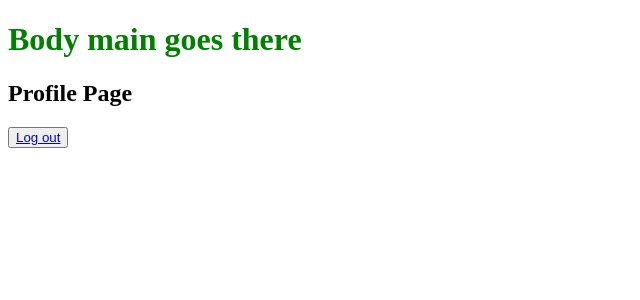
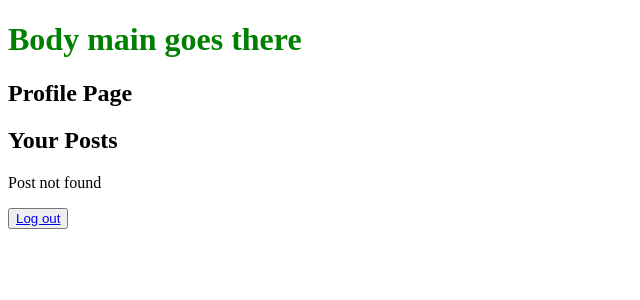
Before and after one commit to Letsdothis94/cs50-FP, a Flask app: page /profile in a window 1280 px wide. Shown: the part 103-403 px from the top of the page, without its empty margins (0-640 px from the left). Run offline with Flask 3, Linux system fonts and the light colour scheme; some libraries are stand-ins or nearby versions.

Commit message:
[profile]: Added own posts to profile

```diff
--- a/app.py
+++ b/app.py
@@ -80,12 +80,15 @@ def make_post():
 
 @app.route("/profile")
 def profile():
-    return render_template("profile.html")
+    user_id = session.get('user_id')
+    posts = db.execute("SELECT * FROM posts WHERE user_id = ?", user_id)
+    return render_template("profile.html", posts=posts)
 
 @app.route("/logout")
 def logout():
     session.clear()
-    return redirect("/login")
+    redirect("/")
+    return render_template("login.html")
 
 
 if __name__ == '__main__':
--- a/templates/index.html
+++ b/templates/index.html
@@ -13,6 +13,8 @@
             <p>User: {{ post.user_id }}</p>
             <p>Date: {{ post.created_at }}</p>
             <p>Likes: {{ post.likes }}</p>
+            <button>🔼</button>
+            <button>🔽</button>
         </div>
     {% endfor %}
 
--- a/templates/profile.html
+++ b/templates/profile.html
@@ -6,6 +6,20 @@
 
 {% block main %}
     <h2>Profile Page</h2>
+    <div>
+        <h2>Your Posts</h2>
+        {% for post in posts %}
+        <div>
+            <h6>Content: {{ post.content }}</h6>
+            <p>User: {{ post.user_id }}</p>
+            <p>Date: {{ post.created_at }}</p>
+            <p>Likes: {{ post.likes }}</p>
+            <button>Delete Post</button>
+        </div>
+        {% else %}
+            <p>Post not found</p>
+        {% endfor %}
+    </div>
     <button id="logOutBtn"><a href="/logout">Log out</a></button>
 
 {% endblock %}
```
